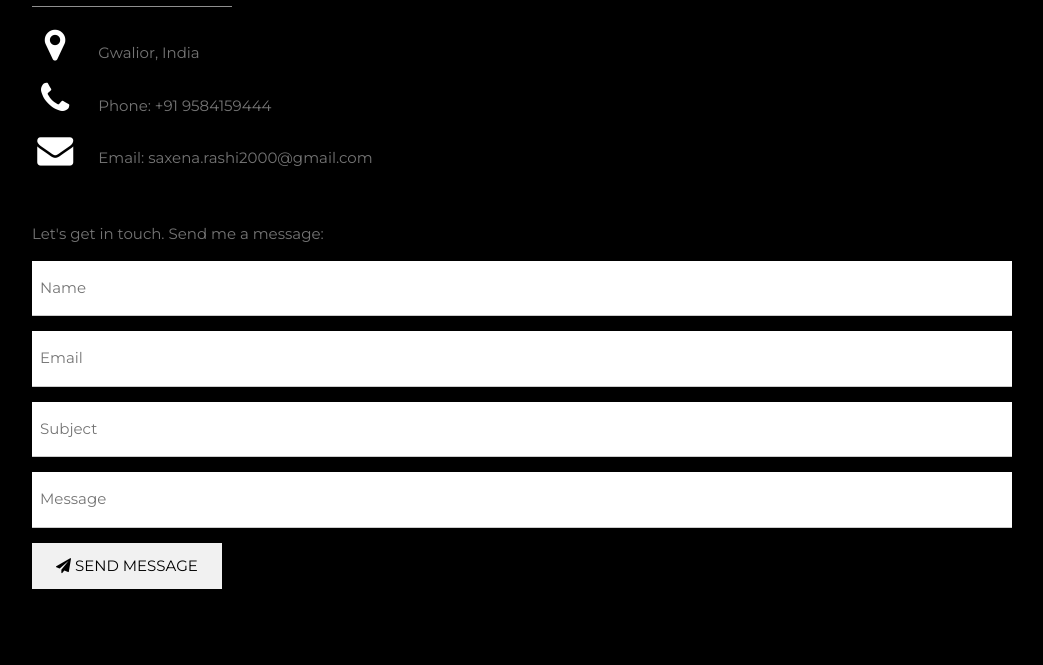
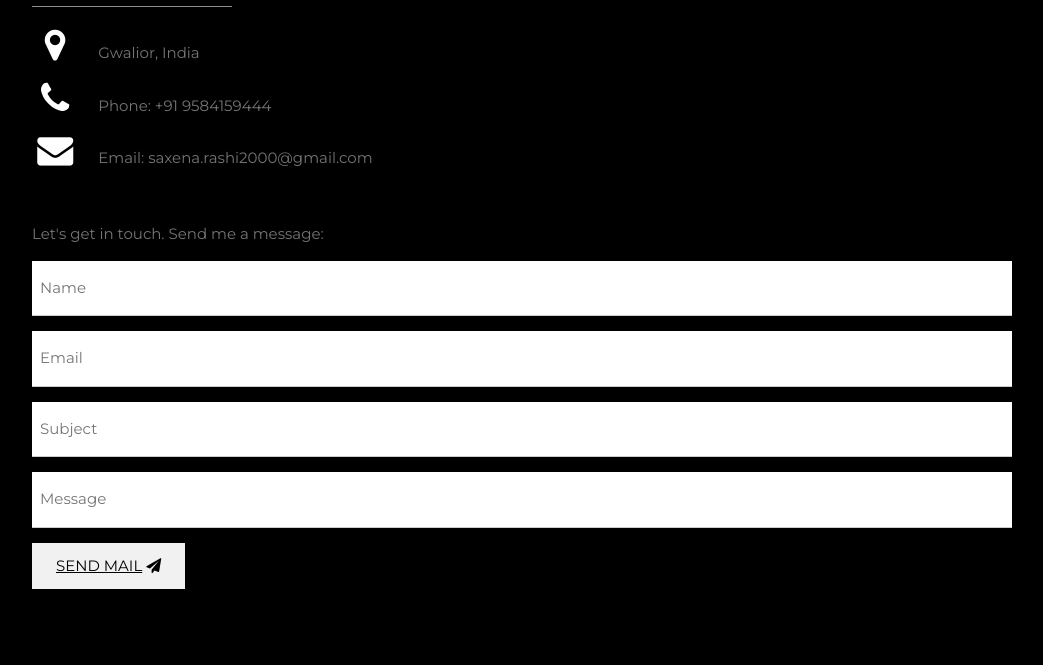
Before and after one commit to rashi1007/webpage, a plain HTML site: page index.html in a window 1280 px wide. Shown: the part 1686-2351 px from the top of the page, without its empty margins (178-1221 px from the left). Drawn offline with nearby package versions, Linux system fonts and the light colour scheme.

Commit message:
Update index.html

```diff
--- a/index.html
+++ b/index.html
@@ -100,7 +100,8 @@ body, h1,h2,h3,h4,h5,h6 {font-family: "Montserrat", sans-serif}
       <p><input class="w3-input w3-padding-16" type="text" placeholder="Message" required name="Message"></p>
       <p>
         <button class="w3-button w3-light-grey w3-padding-large" type="submit">
-          <i class="fa fa-paper-plane"></i> SEND MESSAGE
+          <a href = "mailto:saxena.rashi@gmail.com" subject="regarding meet" target="_top"> SEND MAIL</a>
+          <i class="fa fa-paper-plane"></i>
         </button>
       </p>
     </form>
```
